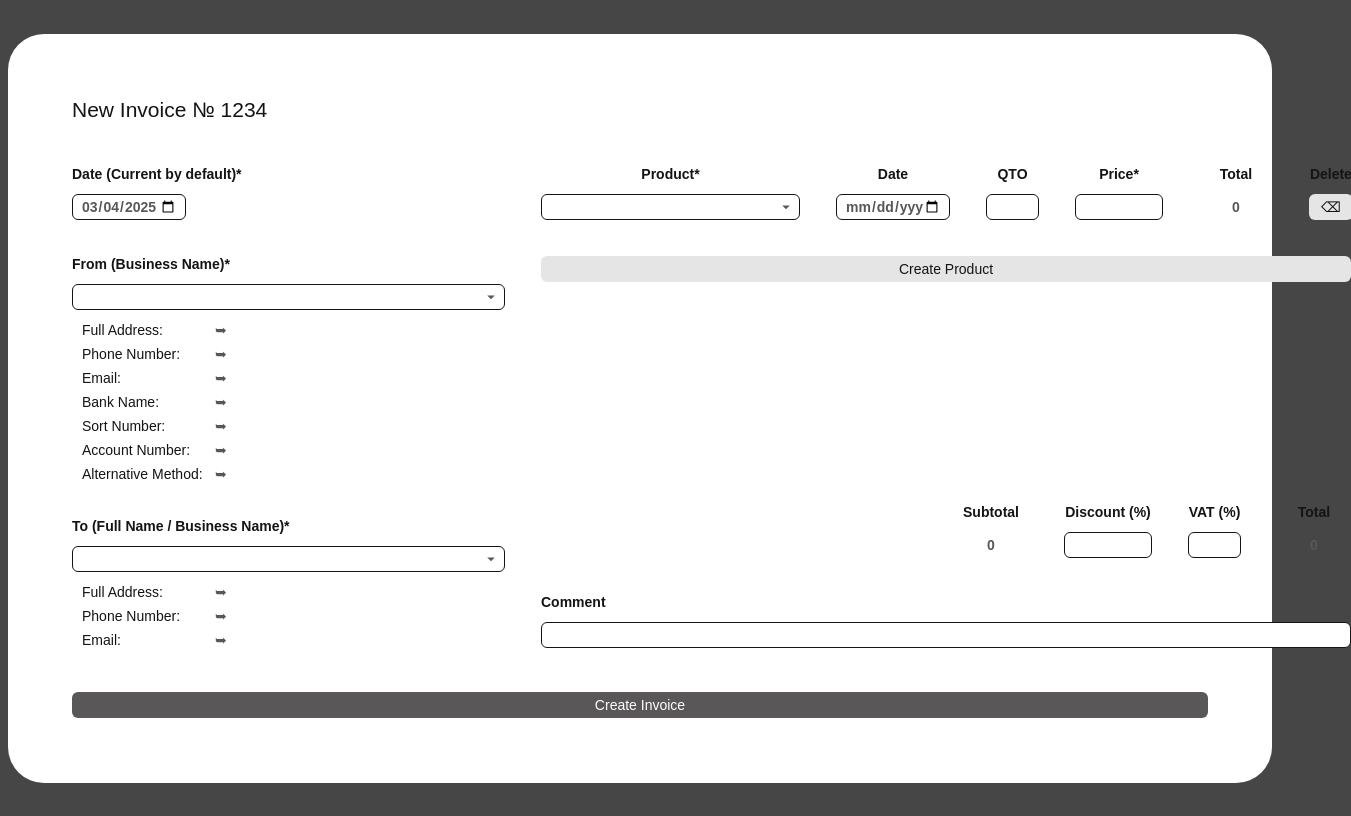
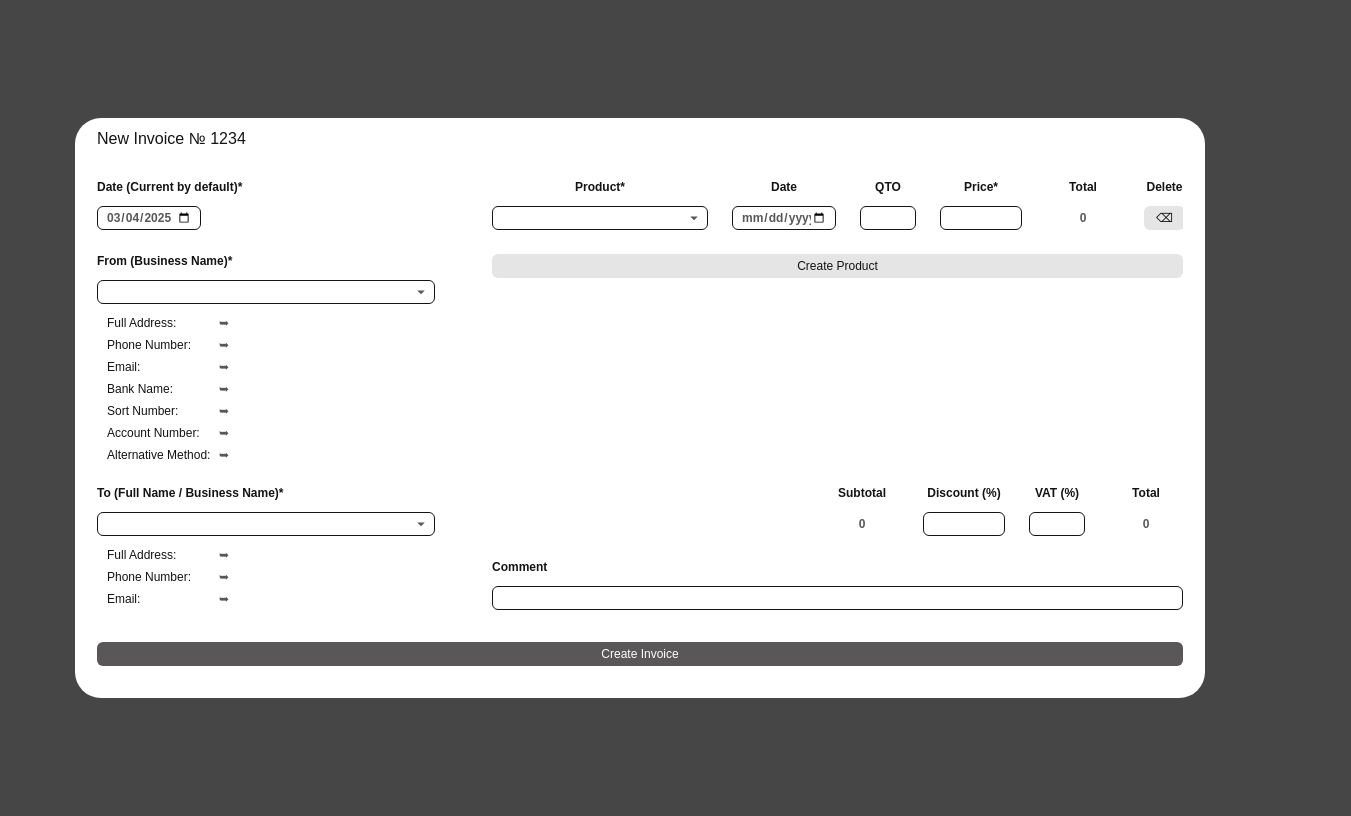
Before and after one commit to konyushevsky/Invoice-generator-form, a plain HTML site: page index.html in a window 1280 px wide. Shown: the whole page, 1351 px wide, since content can reach past the window. Drawn offline with Linux system fonts and the light colour scheme.

Commit message:
adapted style to apps script

```diff
--- a/index.html
+++ b/index.html
@@ -5,6 +5,7 @@
 	<meta charset="UTF-8">
 	<meta name="viewport" content="width=device-width, initial-scale=1.0">
 	<title>Invoice Form</title>
+
 	<style>
 		/* Основные цвета и размеры шрифтов */
 
@@ -17,8 +18,8 @@
 			--hover-light-grey-color: #DDDDDD;
 			--white-color: #ffffff;
 
-			--h1-font-size: 21px;
-			--typesetting-font-size: 14px;
+			--h1-font-size: 16px;
+			--typesetting-font-size: 12px;
 		}
 
 
@@ -39,11 +40,11 @@
 			box-sizing: border-box;
 			display: flex;
 			flex-direction: column;
-			gap: 44px;
-			width: 1435px;
-			height: 749px;
-			border-radius: 36px;
-			padding: 64px 64px 64px 64px;
+			gap: 32px;
+			width: 1130px;
+			height: 580px;
+			border-radius: 26px;
+			padding: 12px 22px 10px 22px;
 			background-color: var(--white-color);
 		}
 
@@ -59,8 +60,8 @@
 			flex-direction: column;
 			flex-wrap: wrap;
 			align-content: space-between;
-			gap: 36px;
-			height: 482px;
+			gap: 24px;
+			height: 430px;
 		}
 
 
@@ -86,7 +87,7 @@
 			display: flex;
 			flex-direction: column;
 			gap: 12px;
-			width: 433px;
+			width: 338px;
 		}
 
 
@@ -97,22 +98,23 @@
 			flex-wrap: wrap;
 			gap: 8px;
 			margin: 0;
+			padding-left: 10px;
 		}
 
 		.term {
-			padding-left: 10px;
-			width: 125px;
+			width: 104px;
 			font: normal var(--typesetting-font-size) Arial, sans-serif;
 			color: var(--dark-grey-color);
 		}
 
 		.details {
-			flex-basis: 290px;
+			flex-basis: 214px;
 			margin: 0;
 			font: normal var(--typesetting-font-size) Arial, sans-serif;
 			color: var(--grey-color);
 			text-align: left;
 			white-space: nowrap;
+			text-overflow: ellipsis;
 			overflow: hidden;
 		}
 
@@ -124,10 +126,10 @@
 		/* Секция с продуктами */
 
 		.product-area {
-			width: 810px;
+			width: 691px;
 			display: flex;
 			flex-direction: column;
-			gap: 36px;
+			gap: 24px;
 		}
 
 
@@ -136,8 +138,8 @@
 		.product-list {
 			display: flex;
 			flex-direction: column;
-			gap: 36px;
-			max-height: 234px;
+			gap: 24px;
+			max-height: 198px;
 			overflow-y: scroll;
 		}
 
@@ -150,7 +152,7 @@
 
 		.product {
 			display: flex;
-			gap: 36px;
+			gap: 24px;
 		}
 
 
@@ -159,7 +161,7 @@
 		.calculation {
 			display: flex;
 			justify-content: right;
-			gap: 36px;
+			gap: 24px;
 			overflow: hidden;
 		}
 
@@ -172,7 +174,7 @@
 			align-items: center;
 			border-style: none;
 			border-radius: 6px;
-			height: 26px;
+			height: 24px;
 			padding: 2px 12px;
 			color: var(--white-color);
 			font: normal var(--typesetting-font-size) sans-serif;
@@ -222,7 +224,7 @@
 
 		.input {
 			box-sizing: border-box;
-			height: 26px;
+			height: 24px;
 			border: 1px solid var(--dark-grey-color);
 			border-radius: 6px;
 			padding: 0px 8px;
@@ -232,20 +234,20 @@
 
 
 		.input--width-extra-large {
-			width: 259px;
+			width: 216px;
 		}
 
 		.input--width-large {
-			width: 114px;
+			width: 104px;
 		}
 
 		.input--width-medium {
-			width: 88px;
+			width: 82px;
 		}
 
 
 		.input--width-small {
-			width: 53px;
+			width: 56px;
 		}
 
 		.input--appearance-none {
@@ -276,7 +278,7 @@
 			justify-content: center;
 			align-items: center;
 			width: 74px;
-			height: 26px;
+			height: 24px;
 			padding: 0px 8px;
 			font: bold var(--typesetting-font-size) Arial, sans-serif;
 			color: var(--grey-color);
```
